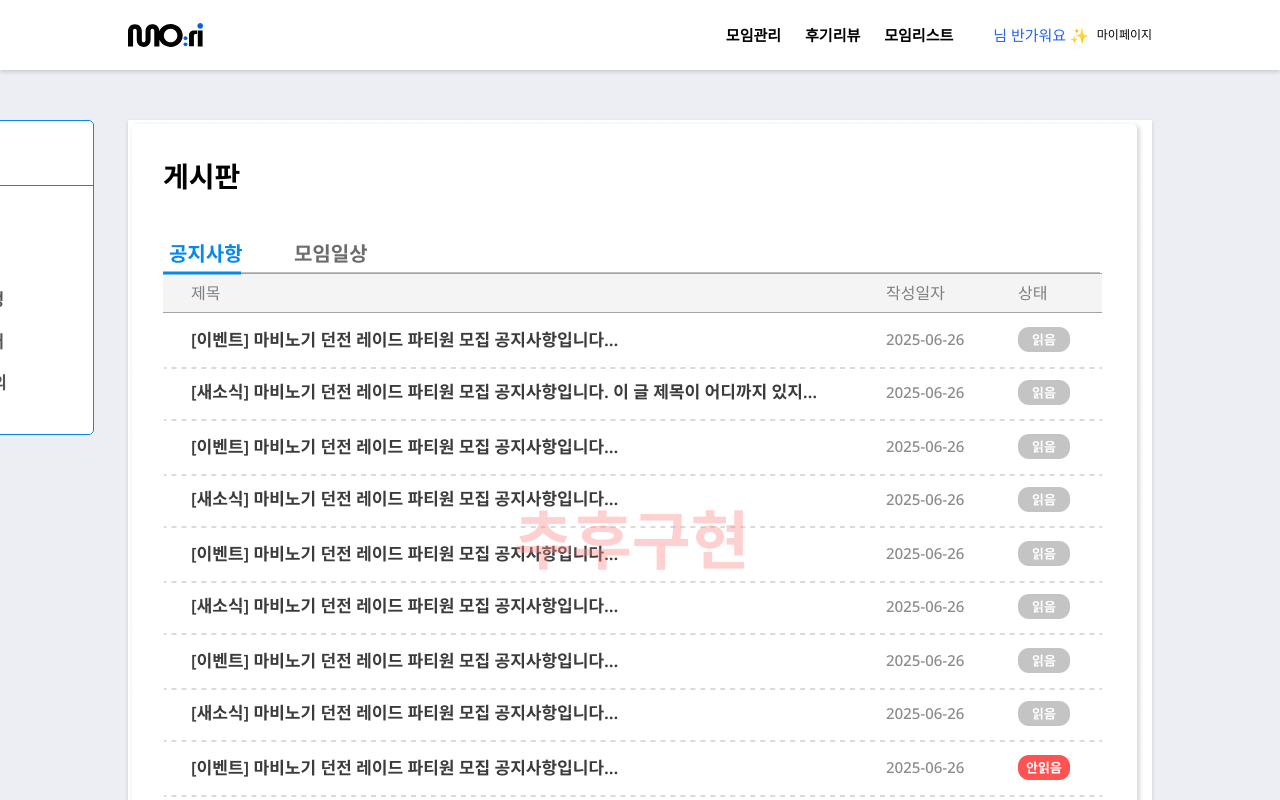
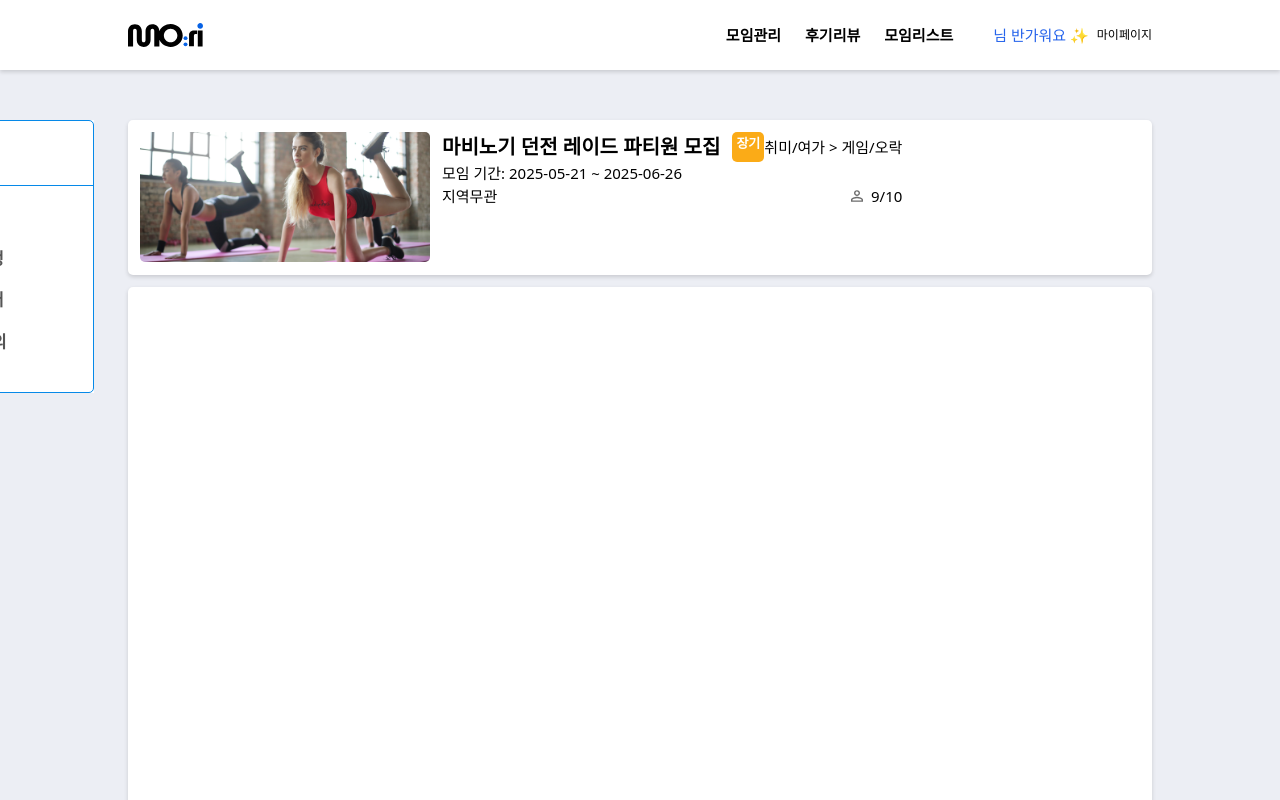
Before and after one commit to sbk283/mo_ri, a React (Vite) app: page /groupcontent/1 in a window 1280 px wide. Built offline with nearby package versions, Linux system fonts and the light colour scheme; no server answers.

Commit message:
[docs] ui수정 및 게시판 시작

```diff
--- a/src/components/GroupContentBox.tsx
+++ b/src/components/GroupContentBox.tsx
@@ -3,7 +3,7 @@ import { Link } from 'react-router-dom';
 function GroupContentBox() {
   return (
     <Link
-      to={'/groupdashboard/:id'}
+      to={'/groupcontent/:id'}
       className="w-[1024px] h-[123px] border rounded-[5px] border-[#acacac] p-[10px] relative flex"
     >
       {/* 3항연산자로 바꾸기 모집예정, 모집중으로 */}
--- a/src/components/GroupDashboardSidebar.tsx
+++ b/src/components/GroupDashboardSidebar.tsx
@@ -5,12 +5,11 @@ function GroupDashboardSidebar() {
   const navigate = useNavigate();
 
   const categories = [
-    {
-      name: '전체보기',
-      icon: '/images/list_all_dark.svg',
-      path: '/groupdashboard/:id',
-    },
-
+    // {
+    //   name: '전체보기',
+    //   icon: '/images/list_all_dark.svg',
+    //   path: '/groupdashboard/:id',
+    // },
     {
       name: '게시판',
       icon: '/grouplist_dark.svg',
--- /dev/null
+++ b/src/components/dashboard/DashboardDetail.tsx
@@ -0,0 +1,33 @@
+function DashboardDetail() {
+  return (
+    <div className="flex gap-3 w-full">
+      <div className="w-[290px] h-[130px] rounded-[5px] overflow-hidden">
+        <img className="w-full h-full object-cover" src="/bruce.jpg" alt="모임사진" />
+      </div>
+      <div className="flex flex-col">
+        <div className="flex items-center justify-between">
+          <div className="flex gap-3">
+            <p className="text-xl font-bold">마비노기 던전 레이드 파티원 모집</p>
+            <span className="bg-[#FBAB17] rounded-[5px] px-[4px] py-[2px] text-white font-bold text-sm">
+              장기
+            </span>
+          </div>
+
+          <p className="">
+            취미/여가 <span>{'>'} 게임/오락</span>
+          </p>
+        </div>
+        <div>모임 기간: 2025-05-21 ~ 2025-06-26</div>
+        <div className="flex justify-between">
+          <div>지역무관</div>
+          <div className="flex gap-2">
+            <img src="/humen.svg" alt="인원" />
+            9/10
+          </div>
+        </div>
+      </div>
+    </div>
+  );
+}
+
+export default DashboardDetail;
--- a/src/pages/GroupContentPage.tsx
+++ b/src/pages/GroupContentPage.tsx
@@ -1,12 +1,18 @@
+import DashboardDetail from '../components/dashboard/DashboardDetail';
 import GroupDashboardLayout from '../components/layout/GroupDashboardLayout';
 
 function GroupContentPage() {
   return (
-    <GroupDashboardLayout>
-      <div className="bg-white shadow-card h-[770px]">
-        <img src="/test_1.png" alt="추후구현" />
-      </div>
-    </GroupDashboardLayout>
+    <div>
+      <GroupDashboardLayout>
+        <div className="flex flex-col gap-3">
+          <div className="bg-white shadow-card h-[155px] w-[1024px] rounded-sm p-[12px]">
+            <DashboardDetail />
+          </div>
+          <div className="bg-white shadow-card h-[770px] rounded-sm"></div>
+        </div>
+      </GroupDashboardLayout>
+    </div>
   );
 }
 
--- a/src/pages/GroupManagerPage.tsx
+++ b/src/pages/GroupManagerPage.tsx
@@ -1,6 +1,5 @@
 // 모임관리 - 생성한 모임리스트 페이지 입니다
 
-import WeekCalendar from '../components/calendar/WeekCalendar';
 import GroupMenu from '../components/GroupMenu';
 import GroupManagerLayout from '../components/layout/GroupManagerLayout';
 
@@ -23,9 +22,9 @@ function GroupManagerPage() {
       </div>
       <main>
         {/* 풀캘린더 */}
-        <div className="mb-[62px]">
+        {/* <div className="mb-[62px]">
           <WeekCalendar />
-        </div>
+        </div> */}
         {/* 모임리스트 */}
         <div>
           <GroupMenu />
```
